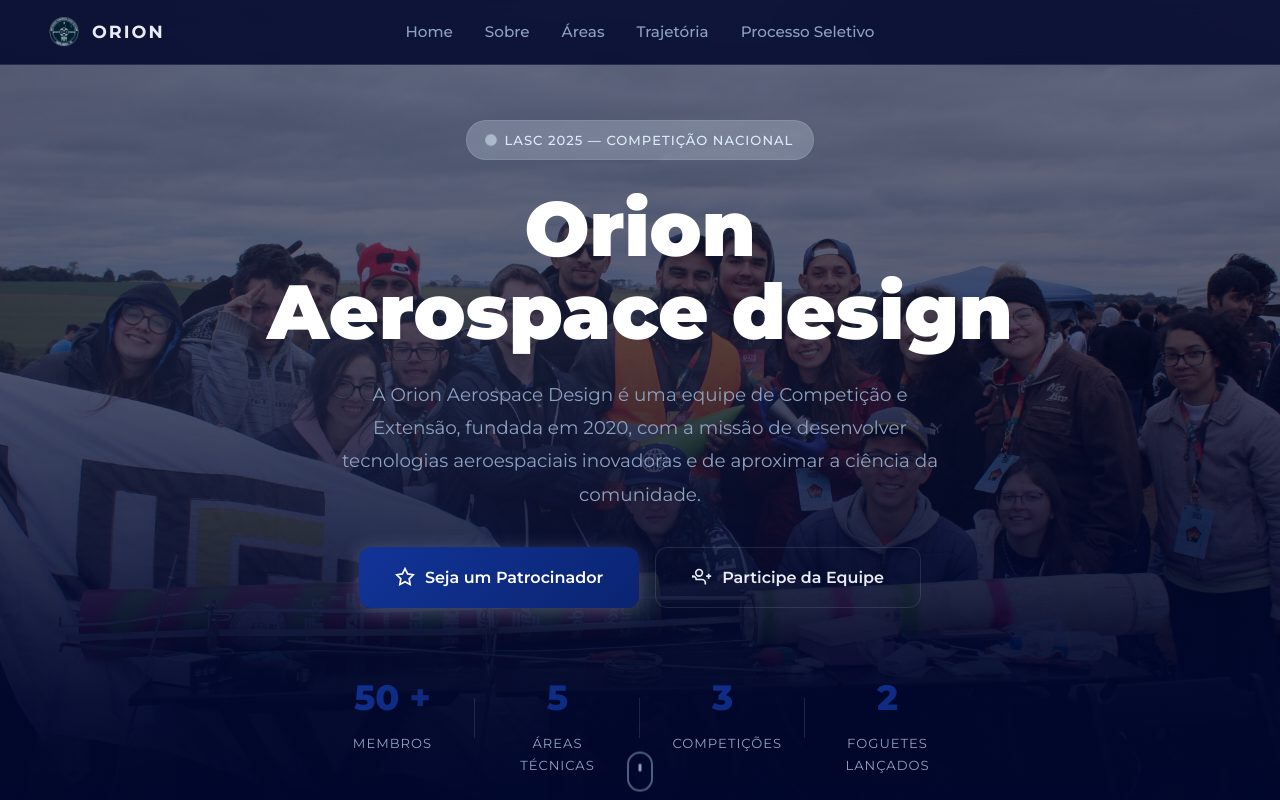
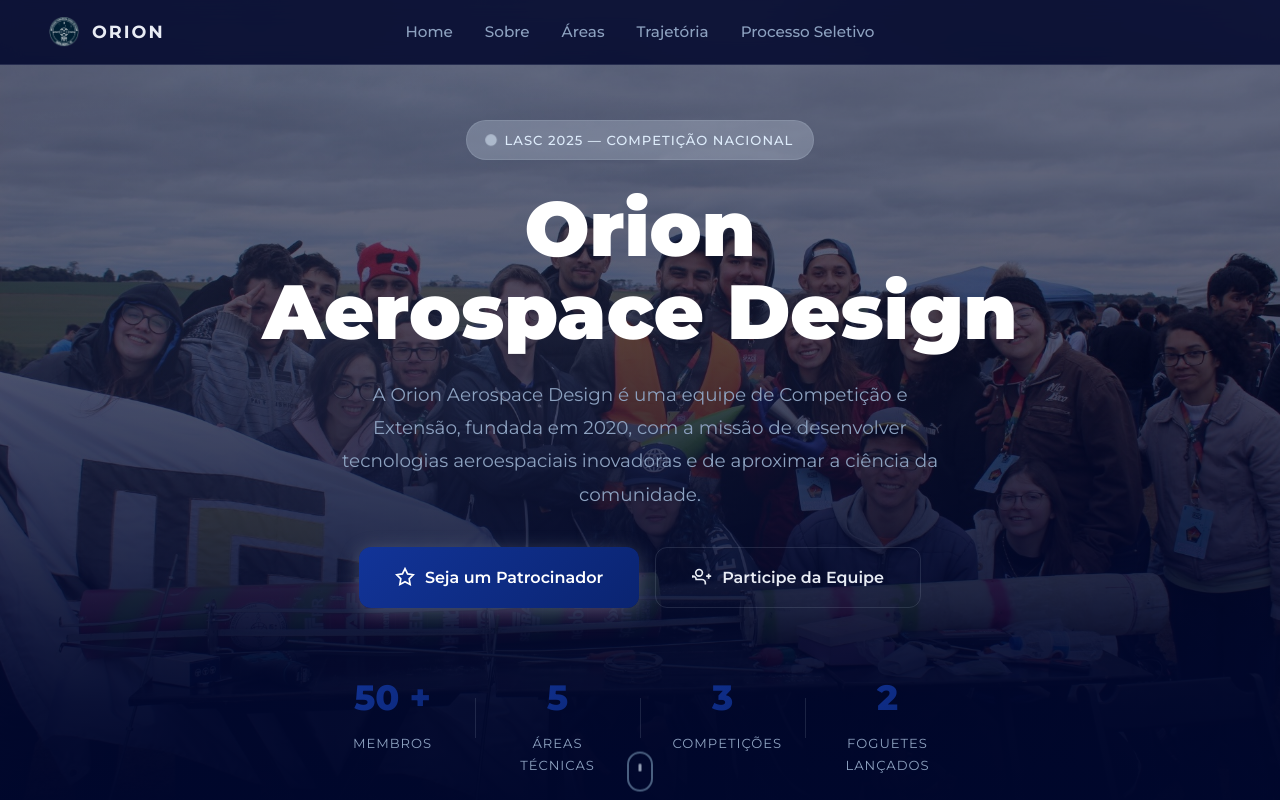
Before and after one commit to OrionAerospace/Site-Orion, a React (Vite) app: page / in a window 1280 px wide. Shown: the top 800 px of the page. Built offline with nearby package versions, Linux system fonts and the light colour scheme.

Commit message:
style: atualizando formatação título

```diff
--- a/src/pages/Hero/Hero.jsx
+++ b/src/pages/Hero/Hero.jsx
@@ -50,7 +50,7 @@
 
         <h1 className="hero-title">
           <span className="title-line">Orion</span>
-          <span className="title-line title-accent">Aerospace design</span>
+          <span className="title-line title-accent">Aerospace Design</span>
         </h1>
 
         <p className="hero-subtitle">
```
